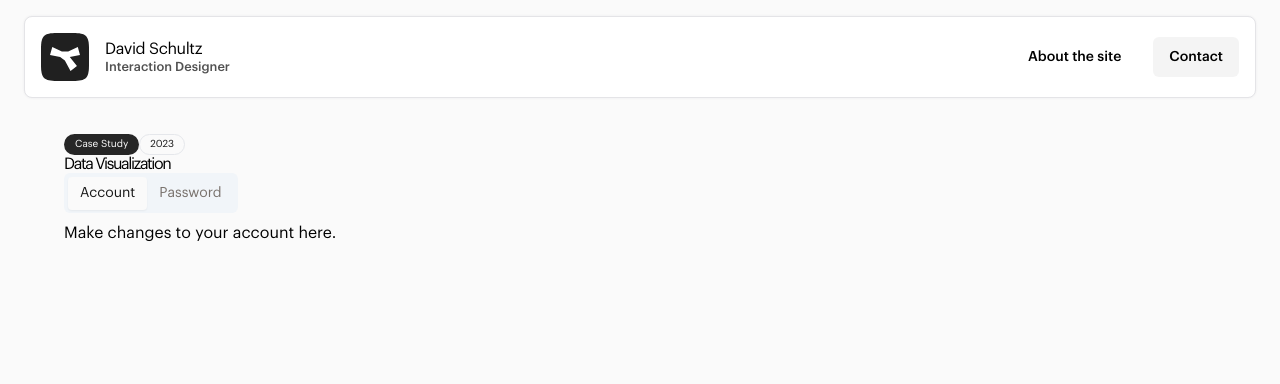
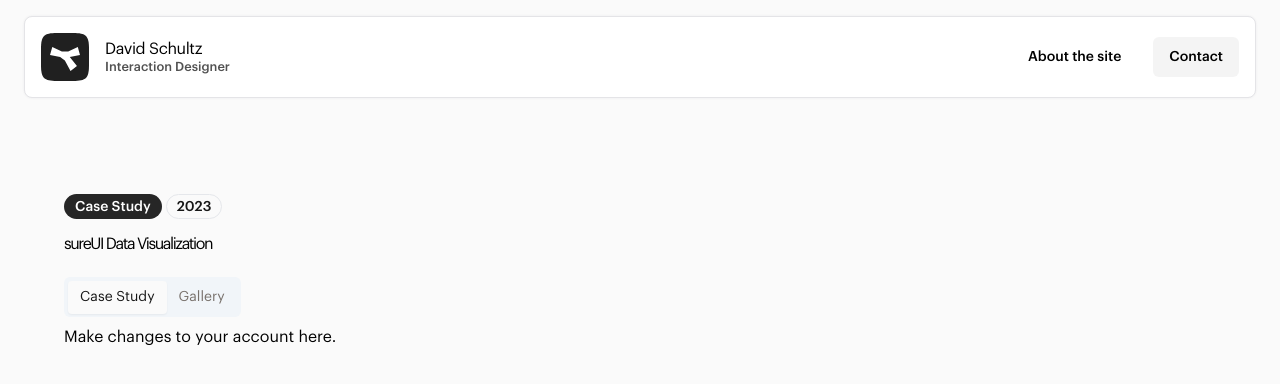
Before and after one commit to david-schultz/portfolio-react, a Next.js app in the folder react-app/: page /work/datavis in a window 1280 px wide. Shown: the top 384 px of the page. Built offline with nearby package versions, Linux system fonts and the light colour scheme.

Commit message:
Updated badges and tabs

```diff
--- a/react-app/package.json
+++ b/react-app/package.json
@@ -16,6 +16,7 @@
     "@radix-ui/react-tabs": "^1.0.4",
     "class-variance-authority": "^0.7.0",
     "clsx": "^2.0.0",
+    "firebase": "^10.7.1",
     "lucide-react": "^0.298.0",
     "next": "14.0.4",
     "next-themes": "^0.2.1",
--- a/react-app/src/app/work/datavis/page.tsx
+++ b/react-app/src/app/work/datavis/page.tsx
@@ -6,20 +6,20 @@ import '@/app/styles.css'
 
 export default function Datavis() {
   return (
-    <article className="basis-full max-w-[1200px]">
-      <section>
+    <article className="basis-full max-w-[1200px] mt-16">
+      <div className="flex gap-1">
         <Badge>Case Study</Badge>
         <Badge variant="outline">2023</Badge>
-        <h1>Data Visualization</h1>
-      </section>
+      </div>
+      <h1 className="mt-4 mb-6">sureUI Data Visualization</h1>
 
-      <Tabs defaultValue="account" className="w-[400px]">
+      <Tabs defaultValue="casestudy" className="w-[400px]">
         <TabsList>
-          <TabsTrigger value="account">Account</TabsTrigger>
-          <TabsTrigger value="password">Password</TabsTrigger>
+          <TabsTrigger value="casestudy">Case Study</TabsTrigger>
+          <TabsTrigger value="gallery">Gallery</TabsTrigger>
         </TabsList>
-        <TabsContent value="account">Make changes to your account here.</TabsContent>
-        <TabsContent value="password">Change your password here.</TabsContent>
+        <TabsContent value="casestudy">Make changes to your account here.</TabsContent>
+        <TabsContent value="gallery">Change your password here.</TabsContent>
       </Tabs>
     </article>
   )
--- a/react-app/src/components/ui/badge.tsx
+++ b/react-app/src/components/ui/badge.tsx
@@ -4,7 +4,7 @@ import { cva, type VariantProps } from "class-variance-authority"
 import { cn } from "@/lib/utils"
 
 const badgeVariants = cva(
-  "inline-flex items-center rounded-full border px-2.5 py-0.5 text-xs font-semibold transition-colors focus:outline-none focus:ring-2 focus:ring-ring focus:ring-offset-2",
+  "inline-flex items-center rounded-full border px-2.5 pt-0.5 pb-0.25 text-sm font-500 transition-colors focus:outline-none focus:ring-2 focus:ring-ring focus:ring-offset-2",
   {
     variants: {
       variant: {
--- a/react-app/tailwind.config.ts
+++ b/react-app/tailwind.config.ts
@@ -21,7 +21,7 @@ module.exports = {
       sans: ['var(--font-graphik)'],
     },
     fontSize: {
-      xs: ['0.625rem', '1.5em'],
+      xs: ['0.75rem', '1.5em'],
       sm: ['0.875rem', '1.5em'],
       md: ['1rem', '1.5em'],
       lg: ['1.25rem', '1.25em'],
```
Also changed, not shown: react-app/src/firebase.js (added, +30 -0 lines), 1 other file (tests, documents, lock files or other folders).
